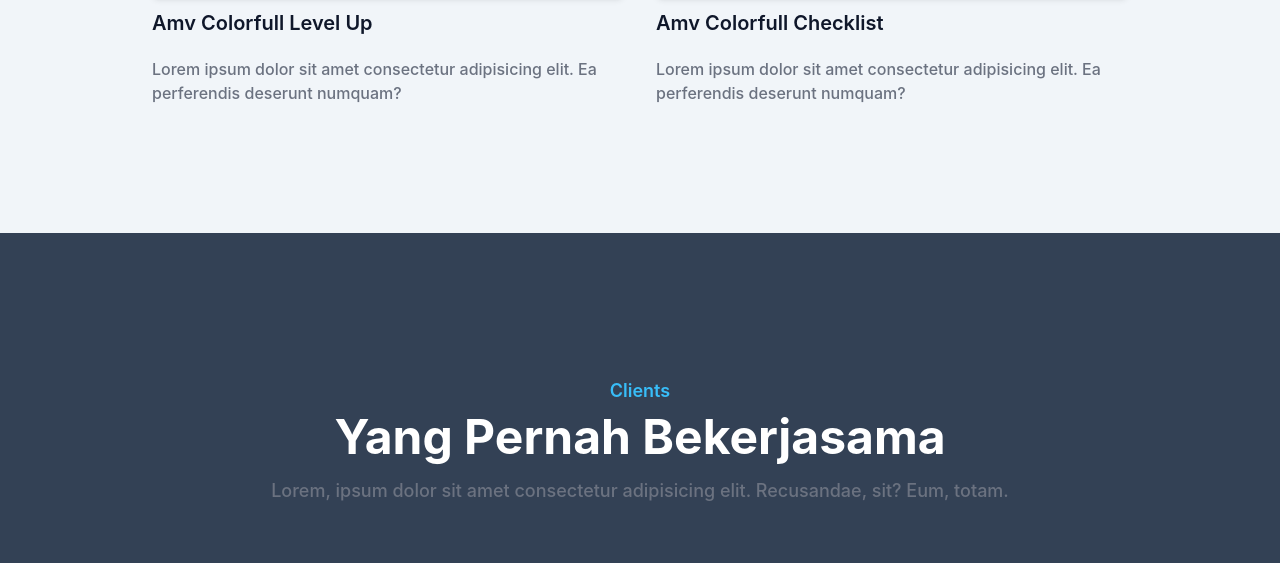
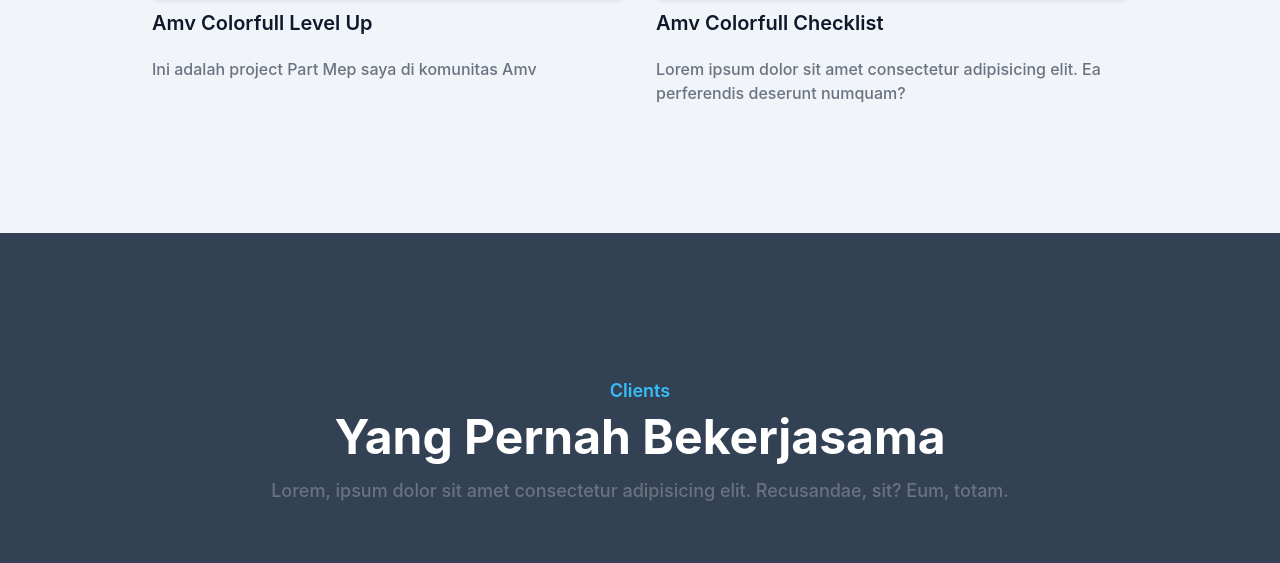
Before and after one commit to santstyle/portofolio-tailwind-css, a website: page index.html in a window 1280 px wide. Shown: the part 2316-2879 px from the top of the page. Drawn offline with Linux system fonts and the light colour scheme.

Commit message:
Add files via upload

```diff
--- a/index.html
+++ b/index.html
@@ -231,8 +231,7 @@
                         <img src="dist/img/portofolio/thumbnail level up.jpg" alt="" class="w-full">
                     </div>
                     <h3 class="font-semibold text-dark text-xl mb-5 mt-3 dark:text-white">Amv Colorfull Level Up </h3>
-                    <p class="font-medium text-base text-secondary">Lorem ipsum dolor sit amet consectetur adipisicing
-                        elit. Ea perferendis deserunt numquam?</p>
+                    <p class="font-medium text-base text-secondary">Ini adalah project Part Mep saya di komunitas Amv</p>
                 </div>
                 <div class="mb-12 p-4 md:w-1/2">
                     <div class="rounded-md shadow-md overflow-hidden">
```
